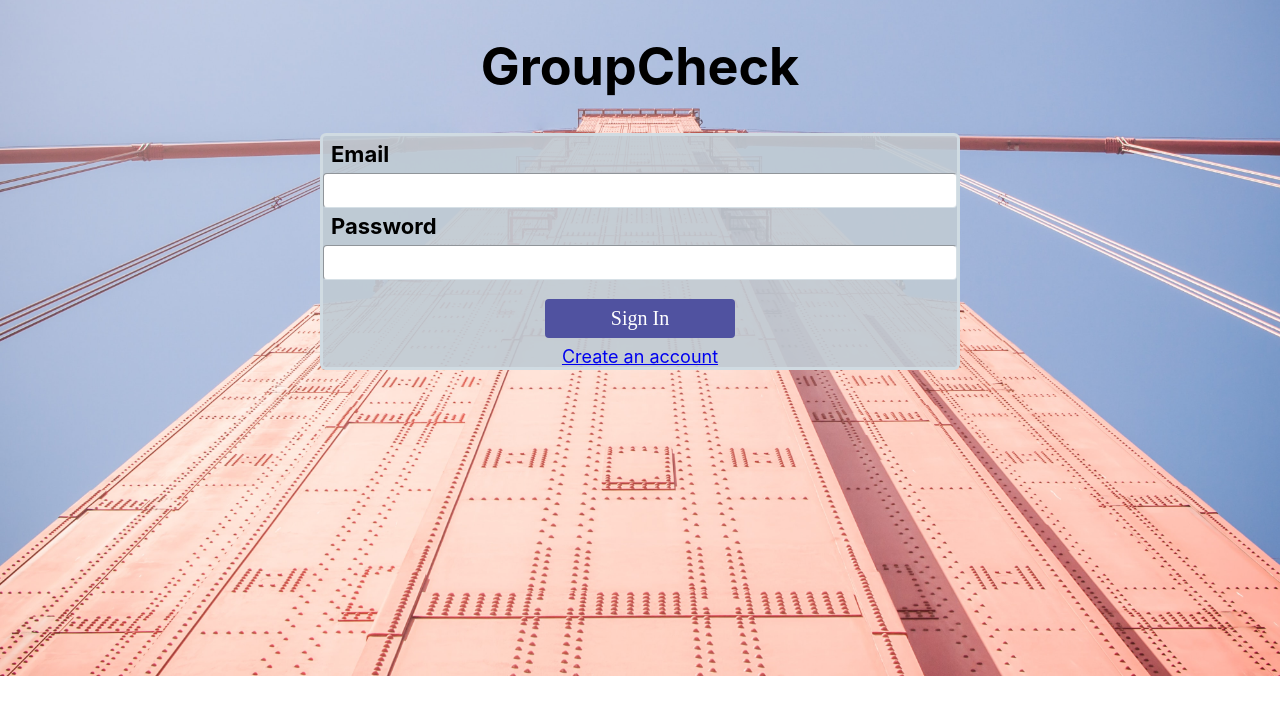
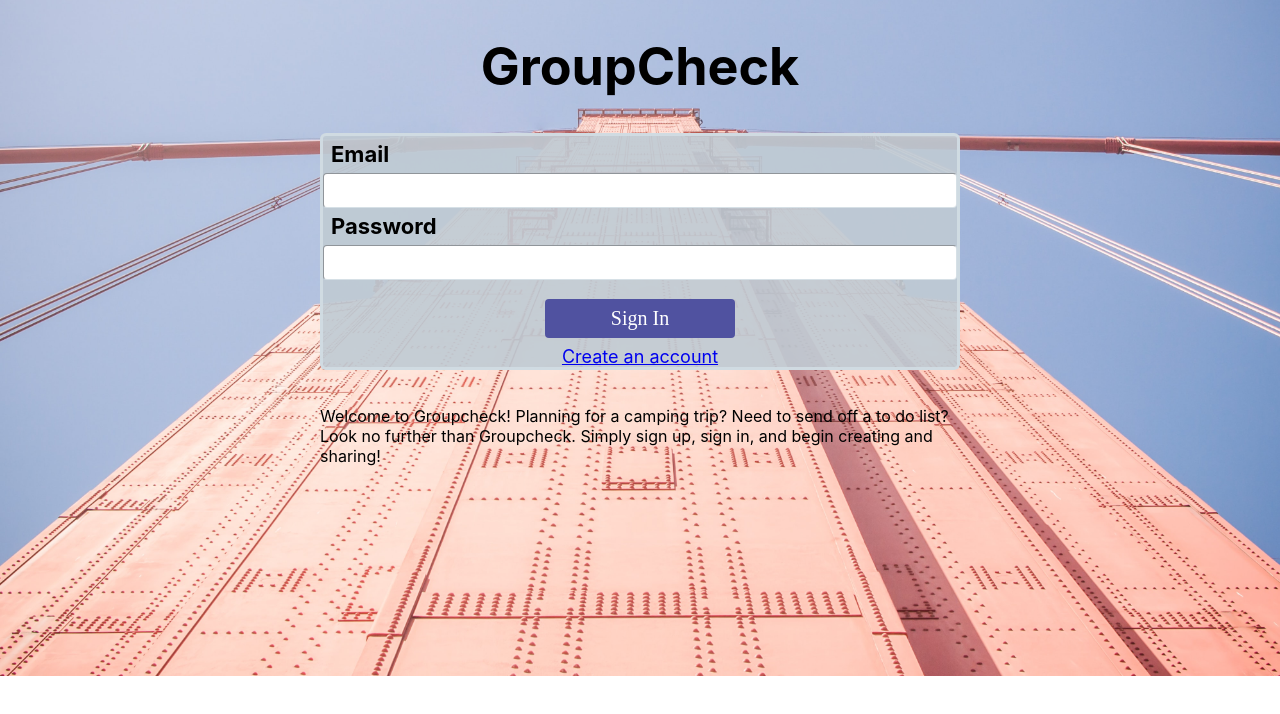
Before and after one commit to DefinitelyNotJonathan/Groupcheck-client, a React (Create React App) app: page /login in a window 1280 px wide. Shown: the top 714 px of the page. Built offline with nearby package versions, Linux system fonts and the light colour scheme.

Commit message:
description added to login page

```diff
--- a/src/login/login.js
+++ b/src/login/login.js
@@ -85,6 +85,12 @@ export default class Login extends React.Component {
                     </div>
                     <Link to="/signup" className="Login_signup">Create an account</Link>
                 </form>
+                <br/>
+                <p>
+                    Welcome to Groupcheck! Planning for a camping trip? Need to send off a to do list? Look no further than Groupcheck.
+                    Simply sign up, sign in, and begin creating and sharing!
+                </p>
+
             </div>
 
         )
```
